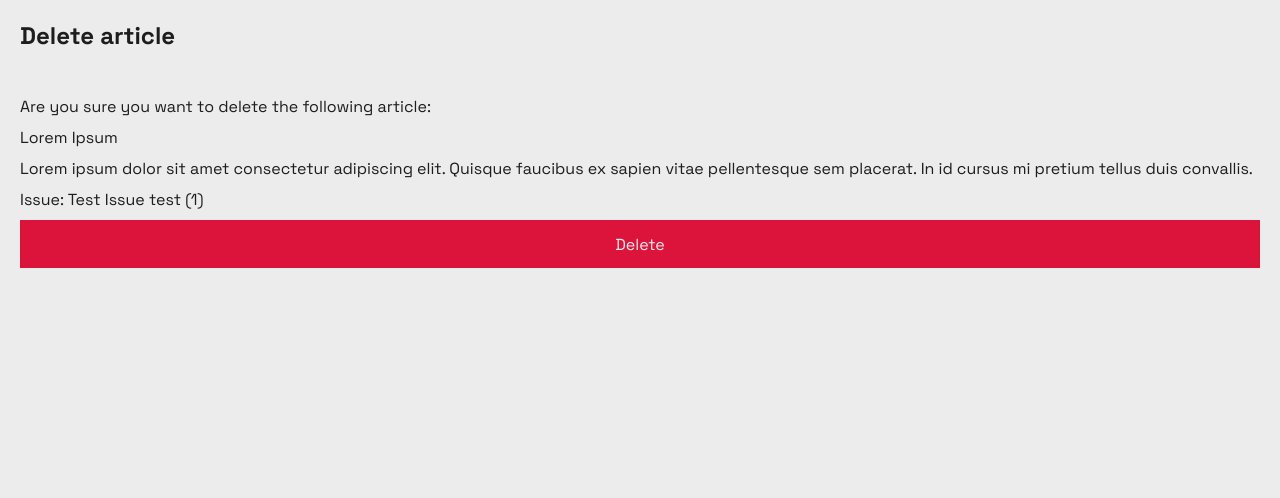
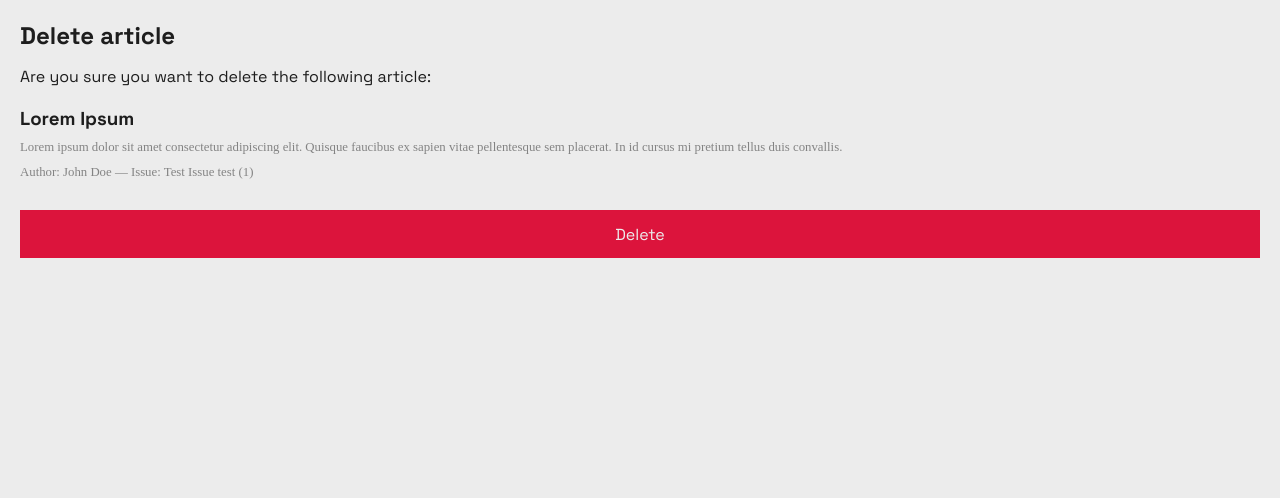
Before and after one commit to mz04030221/core_news, a Django app: page /articles/1/delete/ in a window 1280 px wide. Shown: the part 149-647 px from the top of the page. Run offline with Django 5.2, Linux system fonts and the light colour scheme; data comes from the database, SQL or seed files in the repository; some web fonts are replaced.

Commit message:
Add styling to article delete template

```diff
--- a/static/css/style.css
+++ b/static/css/style.css
@@ -448,3 +448,15 @@ form button {
 .article-heading h3 a {
   text-transform: capitalize;
 }
+
+.article-delete-form {
+  padding: 0;
+}
+
+.article-delete-form h3 {
+  margin-top: 20px;
+}
+
+.article-delete-form button {
+  margin-top: 20px;
+}
--- a/templates/articles/article_delete.html
+++ b/templates/articles/article_delete.html
@@ -4,11 +4,15 @@
 {% endblock title %}
 {% block content %}
     <h2>Delete article</h2>
-    <form method="post">
+    <form class="article-delete-form" method="post">
         <p>Are you sure you want to delete the following article:</p>
-        <p>{{ article.title }}</p>
-        <p>{{ article.subtitle }}</p>
-        <p>Issue: {{ article.issue.title }} ({{ article.issue.pk }})</p>
+        <h3>{{ article.title }}</h3>
+        <div class="article-info">
+            <p>{{ article.subtitle }}</p>
+            <p>
+                Author: {{ article.author.first_name }} {{ article.author.last_name }} — Issue: {{ article.issue.title }} ({{ article.issue.pk }})
+            </p>
+        </div>
         <button class="destructive" type="submit">Delete</button>
     </form>
 {% endblock content %}
--- a/templates/issues/issue_delete.html
+++ b/templates/issues/issue_delete.html
@@ -11,7 +11,7 @@
             <div class="issue-cover"></div>
             <div class="issue-detail-info">
                 <div class="issue-detail-heading">
-                    <h2>{{ object.title }}</h2>
+                    <h3>{{ object.title }}</h3>
                 </div>
                 <p>Issue: {{ object.pk }}</p>
                 <p>Edition: {{ object.edition|title }}</p>
```
